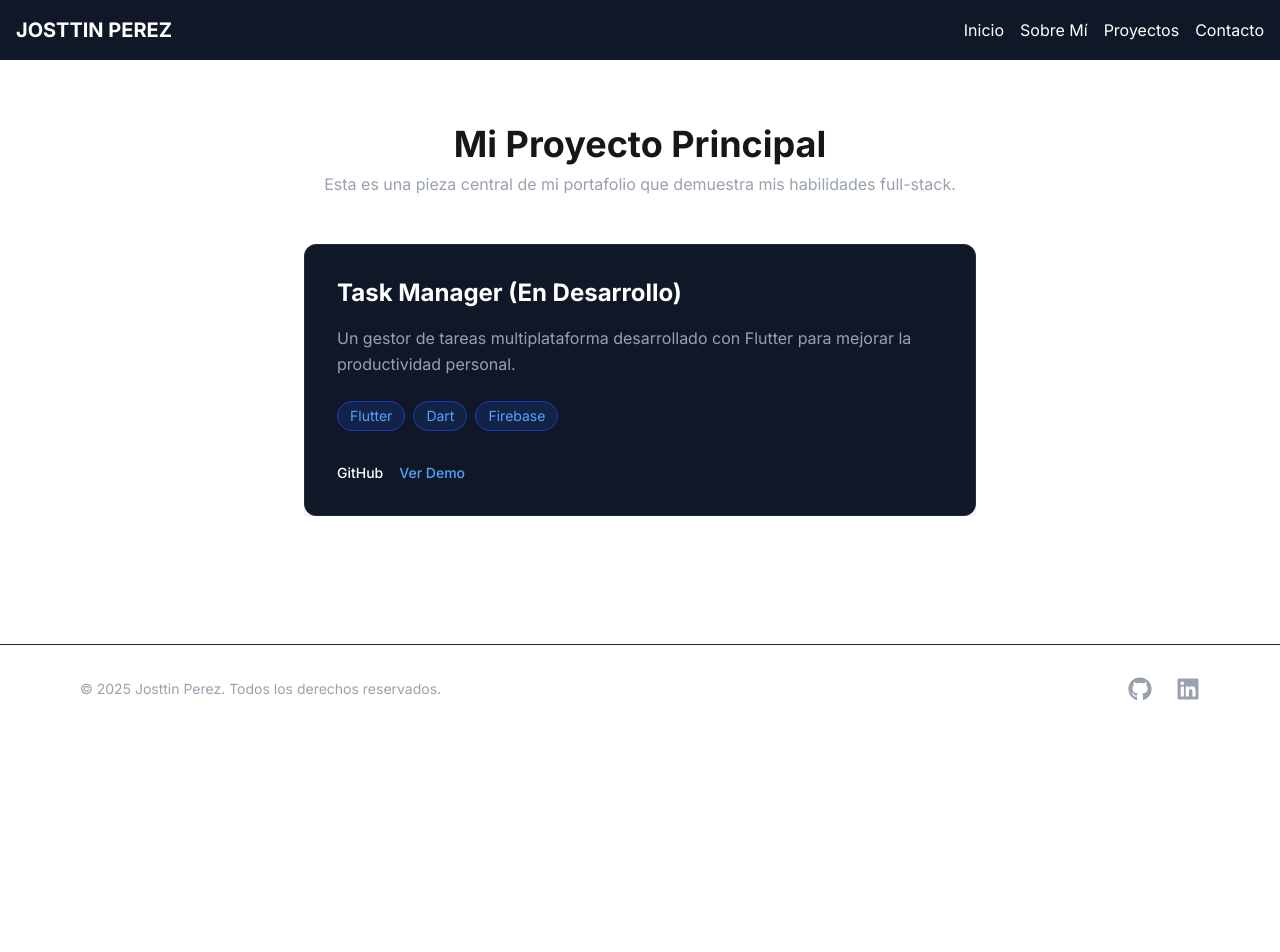
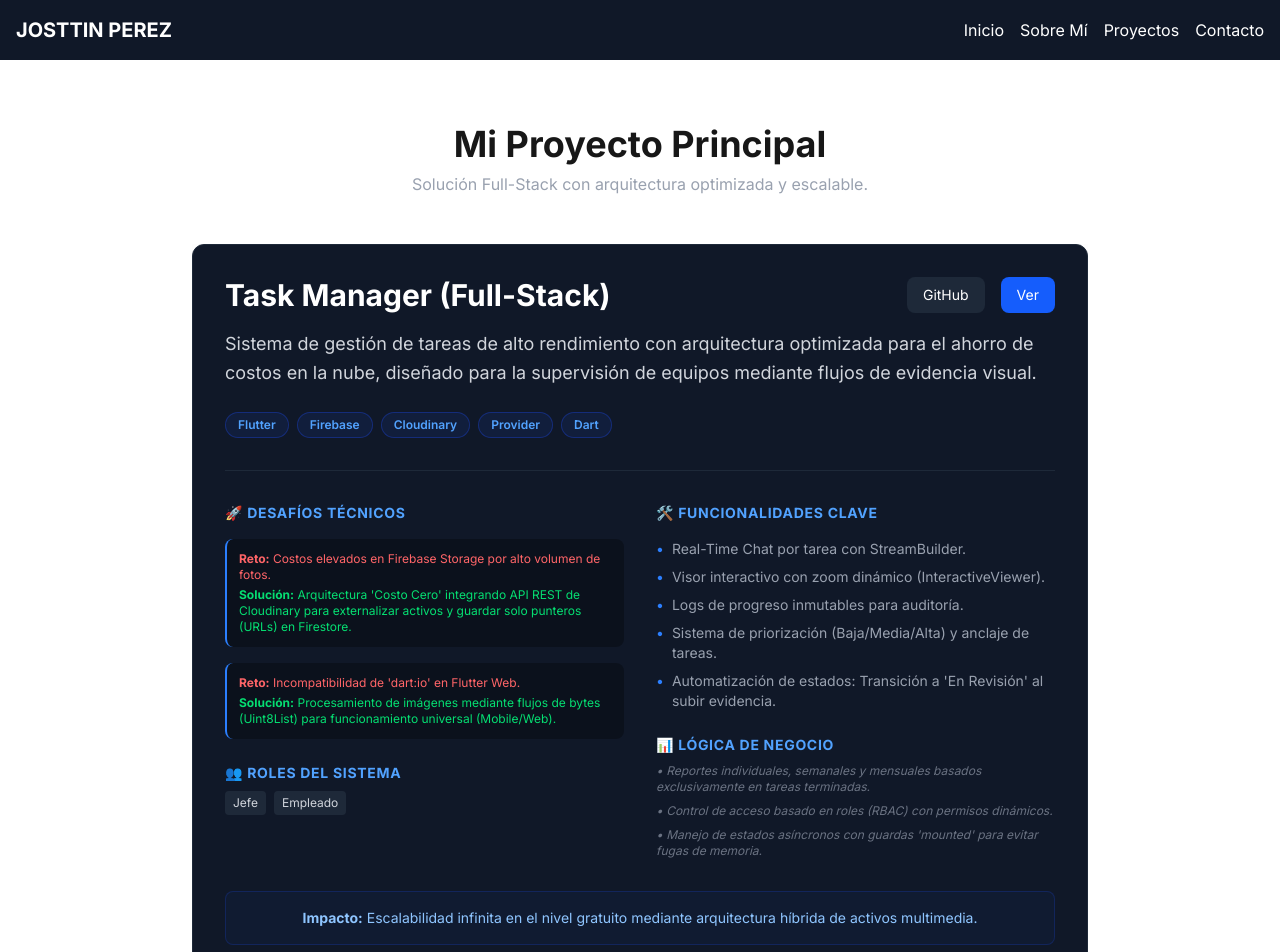
Before and after one commit to josttin/portafolio-personal, a Next.js app: page /projects in a window 1280 px wide. Shown: the top 952 px of the page. Before the commit the page ends 800 px from the top, so only its background shows below. Built offline with nearby package versions, Linux system fonts and the light colour scheme.

Commit message:
feat: update project details with technical challenges and business logic

```diff
--- a/app/projects/page.tsx
+++ b/app/projects/page.tsx
@@ -1,32 +1,26 @@
-// app/projects/page.tsx
 import { ProjectCard } from "@/components/ProjectCard";
 import { PROJECTS_DATA } from "@/data/projects";
 import { AnimatedWrapper } from "@/components/AnimatedWrapper";
 
 export default function ProjectsPage() {
-  // Tomamos solo el primer (y único) proyecto del array
   const mainProject = PROJECTS_DATA[0];
 
   return (
-    <div className="max-w-6xl mx-auto py-12">
+    <div className="max-w-6xl mx-auto py-12 px-4">
       <h1 className="text-4xl font-bold text-center mb-2">
         Mi Proyecto Principal
       </h1>
       <p className="text-gray-400 text-center mb-12">
-        Esta es una pieza central de mi portafolio que demuestra mis habilidades
-        full-stack.
+        Solución Full-Stack con arquitectura optimizada y escalable.
       </p>
 
-      {/* Contenedor Flex para centrar la única tarjeta de proyecto */}
       <div className="flex justify-center">
-        <div className="w-full max-w-2xl">
+        <div className="w-full max-w-4xl">
+          {" "}
+          {/* Aumenté el ancho para que quepa la info extra */}
           <AnimatedWrapper>
             <ProjectCard
-              title={mainProject.title}
-              description={mainProject.description}
-              techStack={mainProject.techStack}
-              githubLink={mainProject.githubLink}
-              liveLink={mainProject.liveLink}
+              {...mainProject} // Pasamos todas las propiedades, incluyendo 'details'
             />
           </AnimatedWrapper>
         </div>
--- a/components/ProjectCard.tsx
+++ b/components/ProjectCard.tsx
@@ -1,29 +1,139 @@
 // components/ProjectCard.tsx
+interface Challenge {
+  problem: string;
+  solution: string;
+}
+
 interface ProjectProps {
   title: string;
   description: string;
   techStack: string[];
   githubLink: string;
   liveLink: string;
+  details: {
+    roles: string[];
+    challenges: Challenge[];
+    features: string[];
+    businessLogic: {
+      reporting: string;
+      security: string;
+      performance: string;
+    };
+    impact: string;
+  };
 }
 
-export function ProjectCard({ title, description, techStack, githubLink, liveLink }: ProjectProps) {
+export function ProjectCard({
+  title,
+  description,
+  techStack,
+  githubLink,
+  liveLink,
+  details,
+}: ProjectProps) {
   return (
-    <div className="bg-gray-900 border border-gray-800 rounded-xl p-8 hover:border-blue-500 transition-colors shadow-lg">
-      <h3 className="text-2xl font-bold mb-4 text-white">{title}</h3>
-      <p className="text-gray-400 mb-6 leading-relaxed">{description}</p>
+    <div className="bg-gray-900 border border-gray-800 rounded-xl p-8 hover:border-blue-500/50 transition-all shadow-2xl">
+      {/* Encabezado y Links */}
+      <div className="flex justify-between items-start mb-4">
+        <h3 className="text-3xl font-bold text-white">{title}</h3>
+        <div className="flex gap-4">
+          <a
+            href={githubLink}
+            target="_blank"
+            className="text-sm px-4 py-2 bg-gray-800 rounded-lg hover:bg-gray-700 text-white transition-colors"
+          >
+            GitHub
+          </a>
+          <a
+            href={liveLink}
+            target="_blank"
+            className="text-sm px-4 py-2 bg-blue-600 rounded-lg hover:bg-blue-500 text-white transition-colors"
+          >
+            Ver
+          </a>
+        </div>
+      </div>
 
+      <p className="text-gray-300 mb-6 text-lg leading-relaxed">
+        {description}
+      </p>
+
+      {/* Badges de Tecnologías */}
       <div className="flex flex-wrap gap-2 mb-8">
         {techStack.map((tech) => (
-          <span key={tech} className="px-3 py-1 bg-blue-900/30 text-blue-400 text-sm rounded-full border border-blue-800">
+          <span
+            key={tech}
+            className="px-3 py-1 bg-blue-900/20 text-blue-400 text-xs font-semibold rounded-full border border-blue-800/50"
+          >
             {tech}
           </span>
         ))}
       </div>
 
-      <div className="flex gap-4">
-        <a href={githubLink} target="_blank" className="text-sm font-medium text-white hover:underline">GitHub</a>
-        <a href={liveLink} target="_blank" className="text-sm font-medium text-blue-400 hover:underline">Ver Demo</a>
+      <div className="grid grid-cols-1 md:grid-cols-2 gap-8 border-t border-gray-800 pt-8">
+        {/* Columna Izquierda: Desafíos y Roles */}
+        <div>
+          <h4 className="text-blue-400 font-bold mb-4 uppercase tracking-wider text-sm">
+            🚀 Desafíos Técnicos
+          </h4>
+          {details.challenges.map((item, i) => (
+            <div
+              key={i}
+              className="mb-4 p-3 bg-black/30 rounded-lg border-l-2 border-blue-500"
+            >
+              <p className="text-red-400 text-xs mb-1">
+                <strong>Reto:</strong> {item.problem}
+              </p>
+              <p className="text-green-400 text-xs">
+                <strong>Solución:</strong> {item.solution}
+              </p>
+            </div>
+          ))}
+
+          <h4 className="text-blue-400 font-bold mt-6 mb-2 uppercase tracking-wider text-sm">
+            👥 Roles del Sistema
+          </h4>
+          <div className="flex gap-2">
+            {details.roles.map((role) => (
+              <span
+                key={role}
+                className="text-xs bg-gray-800 text-gray-300 px-2 py-1 rounded"
+              >
+                {role}
+              </span>
+            ))}
+          </div>
+        </div>
+
+        {/* Columna Derecha: Features y Lógica */}
+        <div>
+          <h4 className="text-blue-400 font-bold mb-4 uppercase tracking-wider text-sm">
+            🛠️ Funcionalidades Clave
+          </h4>
+          <ul className="space-y-2 mb-6">
+            {details.features.map((feature, i) => (
+              <li key={i} className="text-gray-400 text-sm flex items-start">
+                <span className="text-blue-500 mr-2">•</span> {feature}
+              </li>
+            ))}
+          </ul>
+
+          <h4 className="text-blue-400 font-bold mb-2 uppercase tracking-wider text-sm">
+            📊 Lógica de Negocio
+          </h4>
+          <div className="text-xs text-gray-500 space-y-2 italic">
+            <p>• {details.businessLogic.reporting}</p>
+            <p>• {details.businessLogic.security}</p>
+            <p>• {details.businessLogic.performance}</p>
+          </div>
+        </div>
+      </div>
+
+      {/* Impacto Final */}
+      <div className="mt-8 p-4 bg-blue-900/10 border border-blue-800/30 rounded-lg">
+        <p className="text-blue-300 text-sm text-center">
+          <strong>Impacto:</strong> {details.impact}
+        </p>
       </div>
     </div>
   );
--- a/data/projects.ts
+++ b/data/projects.ts
@@ -1,9 +1,35 @@
 export const PROJECTS_DATA = [
   {
-    title: "Task Manager (En Desarrollo)",
-    description: "Un gestor de tareas multiplataforma desarrollado con Flutter para mejorar la productividad personal.",
-    techStack: ["Flutter", "Dart", "Firebase"],
+    title: "Task Manager (Full-Stack)",
+    description: "Sistema de gestión de tareas de alto rendimiento con arquitectura optimizada para el ahorro de costos en la nube, diseñado para la supervisión de equipos mediante flujos de evidencia visual.",
+    techStack: ["Flutter", "Firebase", "Cloudinary", "Provider", "Dart"],
     githubLink: "https://github.com/josttin/task-manager-flutter",
     liveLink: "https://task-manager-portfolio-a6877.web.app",
+    details: {
+      roles: ["Jefe", "Empleado"],
+      challenges: [
+        {
+          problem: "Costos elevados en Firebase Storage por alto volumen de fotos.",
+          solution: "Arquitectura 'Costo Cero' integrando API REST de Cloudinary para externalizar activos y guardar solo punteros (URLs) en Firestore."
+        },
+        {
+          problem: "Incompatibilidad de 'dart:io' en Flutter Web.",
+          solution: "Procesamiento de imágenes mediante flujos de bytes (Uint8List) para funcionamiento universal (Mobile/Web)."
+        }
+      ],
+      features: [
+        "Real-Time Chat por tarea con StreamBuilder.",
+        "Visor interactivo con zoom dinámico (InteractiveViewer).",
+        "Logs de progreso inmutables para auditoría.",
+        "Sistema de priorización (Baja/Media/Alta) y anclaje de tareas.",
+        "Automatización de estados: Transición a 'En Revisión' al subir evidencia."
+      ],
+      businessLogic: {
+        reporting: "Reportes individuales, semanales y mensuales basados exclusivamente en tareas terminadas.",
+        security: "Control de acceso basado en roles (RBAC) con permisos dinámicos.",
+        performance: "Manejo de estados asíncronos con guardas 'mounted' para evitar fugas de memoria."
+      },
+      impact: "Escalabilidad infinita en el nivel gratuito mediante arquitectura híbrida de activos multimedia."
+    }
   }
 ];
```
Also changed, not shown: tsconfig.json (+19 -5 lines).
